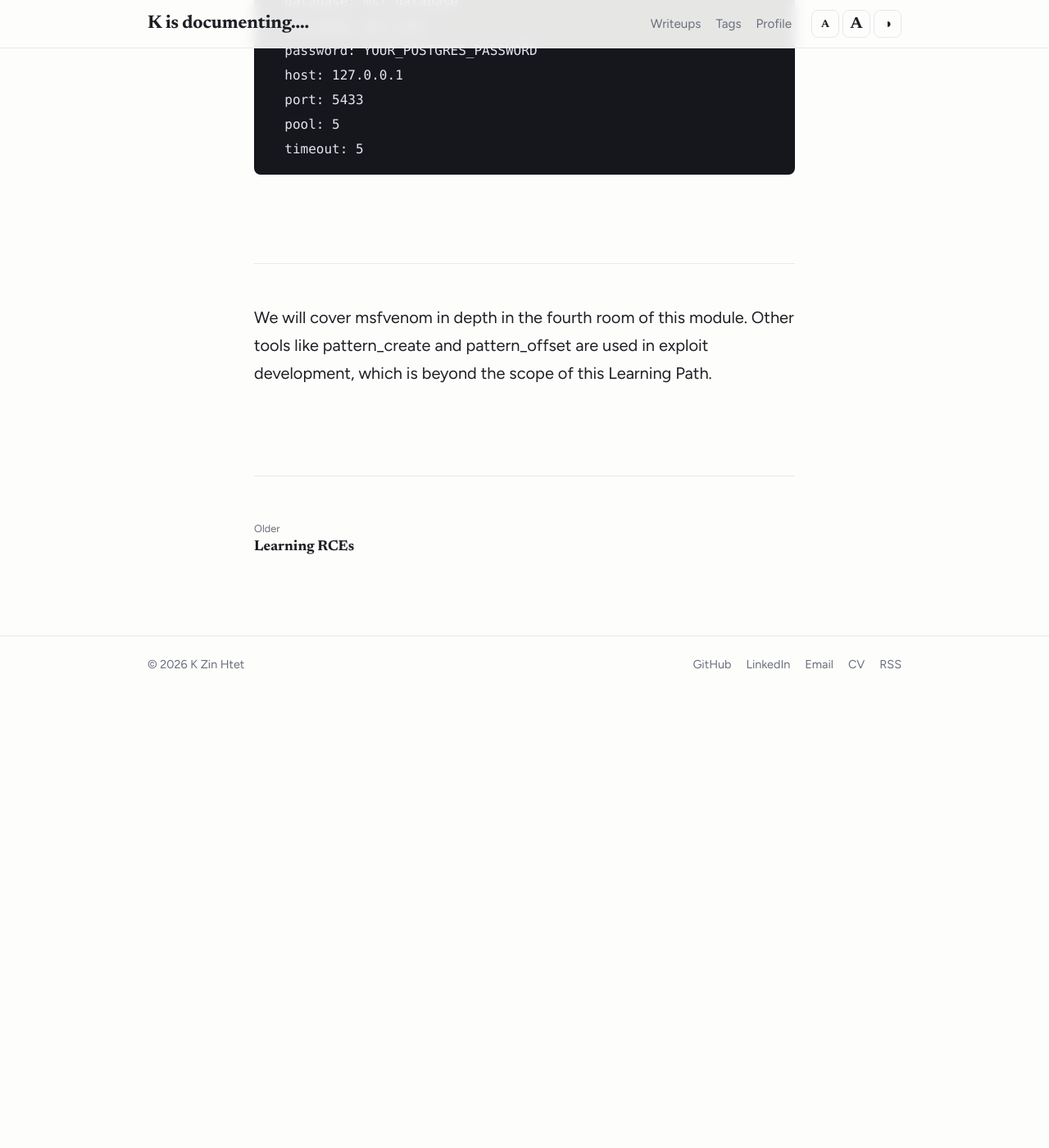
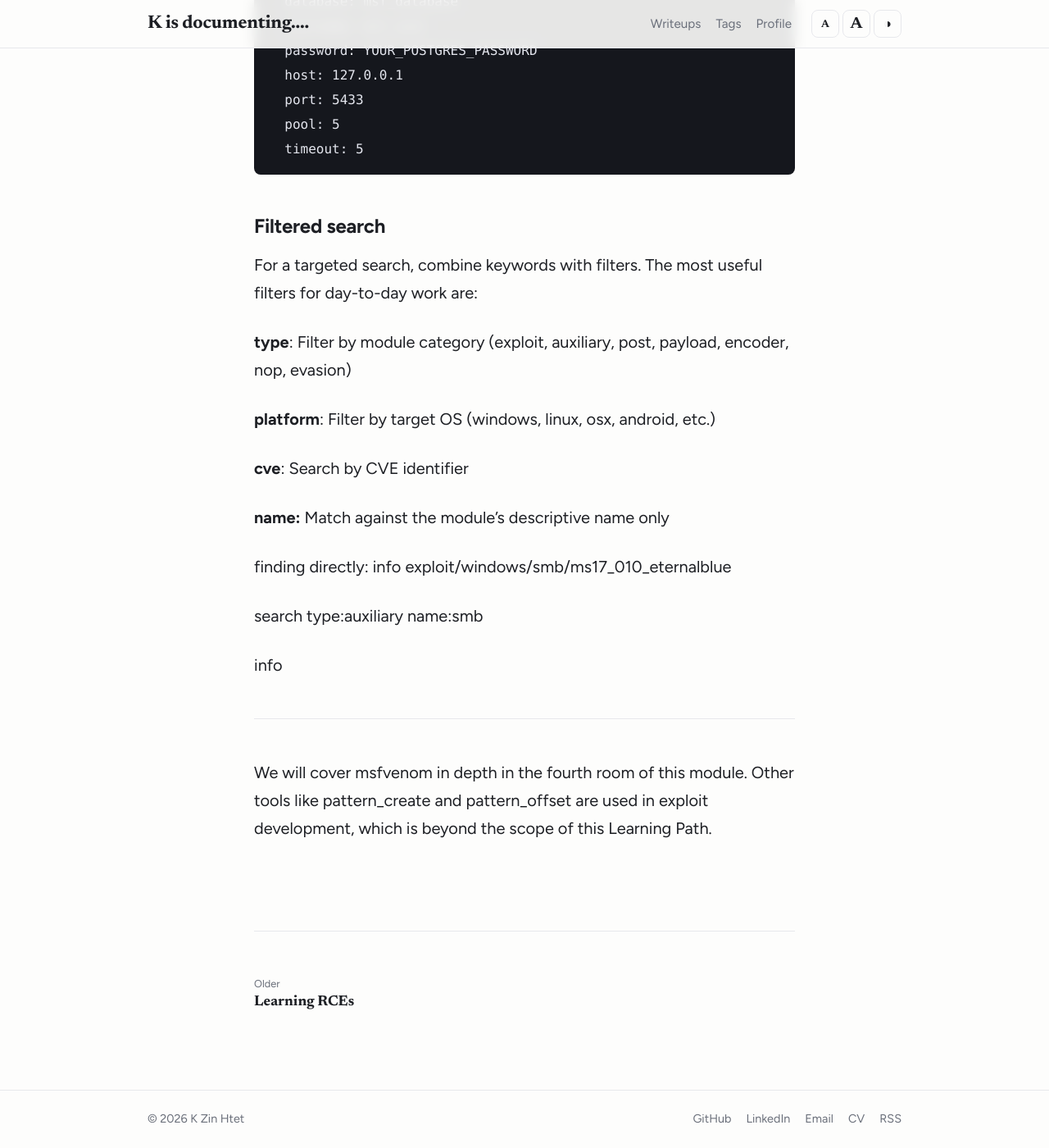
Before and after one commit to cloudskim/cloudskim.github.io, a Jekyll site: the page built from _posts/2026-11-02-metasploit.md, in a window 1280 px wide and 1400 px high, scrolled down 7307 px. Shown: the whole window at 82% size. Built offline with Jekyll 4.4.1, drawn with Linux system fonts in a browser that asks for light colours; before the commit the page ends 8153 px from its top, so only the background shows below that.

Commit message:
Update _posts/2026-11-02-metasploit.md (via Pages CMS)

````diff
--- a/_posts/2026-11-02-metasploit.md
+++ b/_posts/2026-11-02-metasploit.md
@@ -131,9 +131,23 @@ production:
   timeout: 5
 ```
 
+### Filtered search
 
+For a targeted search, combine keywords with filters. The most useful filters for day-to-day work are:
 
-&nbsp;
+**type**: Filter by module category (exploit, auxiliary, post, payload, encoder, nop, evasion)
+
+**platform**: Filter by target OS (windows, linux, osx, android, etc.)
+
+**cve**: Search by CVE identifier
+
+**name:** Match against the module's descriptive name only
+
+finding directly: info exploit/windows/smb/ms17_010_eternalblue
+
+search type:auxiliary name:smb
+
+info <no_from_search_result>
 
 ---
 
````
